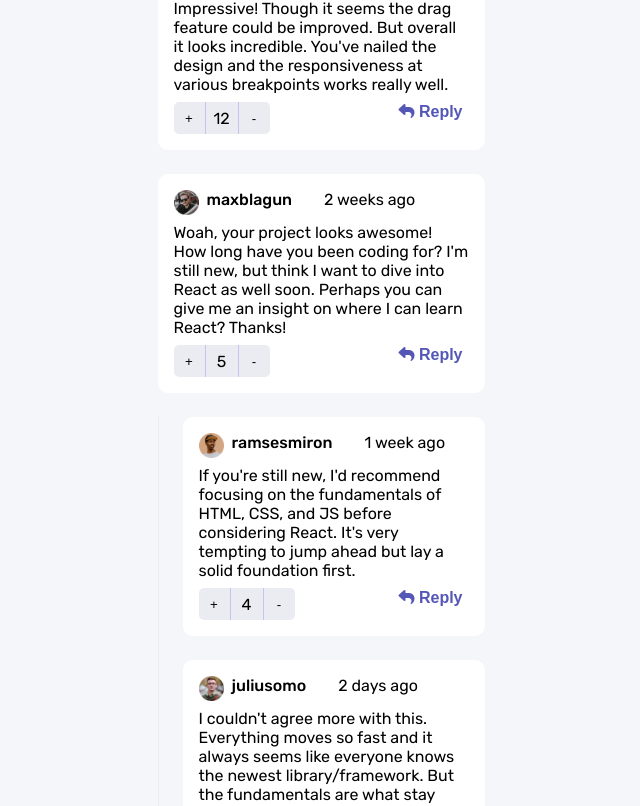
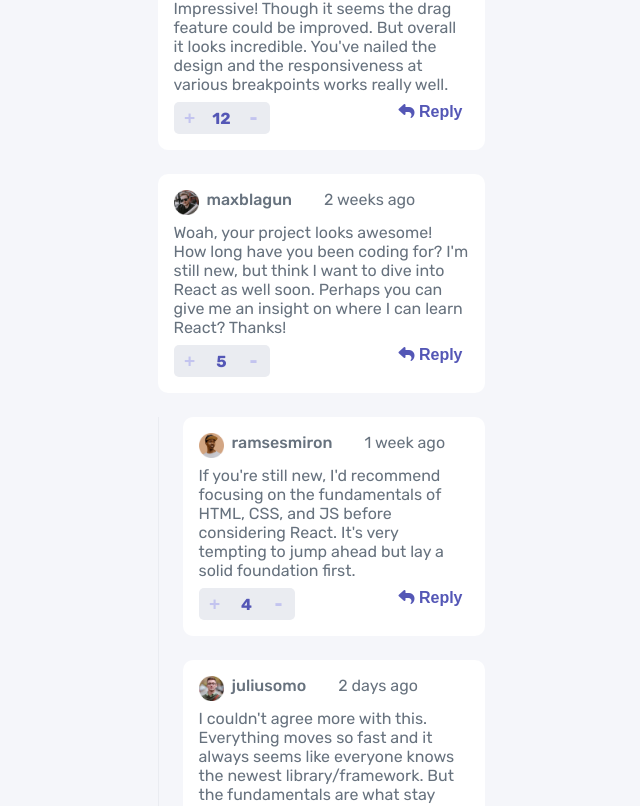
Before and after one commit to gpend/interactive-comments-section, a website: page index.html in a window 1280 px wide. Shown: the part 106-912 px from the top of the page, without its empty margins (319-959 px from the left). Drawn offline with Linux system fonts and the light colour scheme.

Commit message:
reorg, add comments

```diff
--- a/script.js
+++ b/script.js
@@ -1,23 +1,29 @@
+/*
+1. Fetching the data.json file from the server.
+2. Parsing the JSON data into a JavaScript object.
+3. Displaying the comments in the comment section.
+4. Displaying the current user’s information in the user section.
+*/
 fetch('./data.json')
   .then((response) => response.json())
   .then((data) => {
-    document.querySelector('.user-section').innerHTML = getUserBlockHTML(
-      data.currentUser
-    );
-
     document.querySelector('.comment-section').innerHTML = displayComments(
       data.comments,
       data.currentUser
     );
+
+    document.querySelector('.user-section').innerHTML = getUserBlockHTML(
+      data.currentUser
+    );
   });
 
-function getUserBlockHTML(userInfo) {
-  const html = `<img src='${userInfo.image.webp}' alt='user pic'/>
-                    <textarea name="add-comment">add a comment</textarea>
-                    <button class='comment-submit'>send</button>`;
-
-  return html;
-}
+/**
+ * It takes in a comment object and a current user object and returns a string of
+ * HTML.
+ * @param commentData - the comment object
+ * @param currentUser - The user that is currently logged in.
+ * @returns A string of HTML.
+ */
 
 function getCommentHTML(commentData, currentUser) {
   const html = `<div class="comment-card--header">
@@ -34,22 +40,39 @@ function getCommentHTML(commentData, currentUser) {
                 <div class="comment-card--body">${commentData.content}</div>
                 <div class="comment-card--footer">
                     <div class="comment-card--footer__score-controls">
-                        <button class="comment-card--footer__score-plus"> + </button>
+                        <button class="comment-card--footer__score-plus">+</button>
                         <div class="comment-card--footer__score">${
                           commentData.score
                         }</div>
-                        <button class="comment-card--footer__score-minus"> - </button>
+                        <button class="comment-card--footer__score-minus">-</button>
                     </div>
                     <div class="comment-card--footer__comment-controls">
                        ${getFooterButton(commentData, currentUser)}
                     </div>
                 </div>`;
 
-  // add delete and edit button to current users comments
-  //add reply button to other users comments
   return html;
 }
 
+/**
+ * If the comment's user is not the current user, return a reply button, otherwise
+ * return a delete and edit button
+ * @param comment - the comment object
+ * @param currentUser - The user that is currently logged in.
+ * @returns A string of HTML.
+ */
+function getFooterButton(comment, currentUser) {
+  return comment.user.username != currentUser.username
+    ? '<button class="reply-button"><i class="fa-solid fa-reply"></i> Reply</button>'
+    : '<button class="delete-button"><i class="fa-solid fa-trash-can"></i> Delete</button> <button class="edit-button"><i class="fa-solid fa-pen"></i> Edit</button>';
+}
+
+/**
+ * It takes a list of comments and replies, and returns a string of HTML.
+ * @param data - an array of comments
+ * @param currentUser - The user that is currently logged in.
+ * @returns A string of HTML.
+ */
 function displayComments(data, currentUser) {
   let comments = '';
 
@@ -77,10 +100,17 @@ function displayComments(data, currentUser) {
   return comments;
 }
 
-function getFooterButton(comment, currentUser) {
-  return comment.user.username != currentUser.username
-    ? '<button class="reply-button"><i class="fa-solid fa-reply"></i> Reply</button>'
-    : '<button class="delete-button"><i class="fa-solid fa-trash-can"></i> Delete</button> <button class="edit-button"><i class="fa-solid fa-pen"></i> Edit</button>';
+/**
+ * It takes a userInfo object as an argument and returns a string of HTML.
+ * @param userInfo - The info on the currently logged in user
+ * @returns the html variable.
+ */
+function getUserBlockHTML(userInfo) {
+  const html = `<img src='${userInfo.image.webp}' alt='user pic'/>
+                    <textarea name="add-comment">add a comment</textarea>
+                    <button class='comment-submit'>send</button>`;
+
+  return html;
 }
 
 // class comment {}
--- a/style.css
+++ b/style.css
@@ -18,6 +18,7 @@ body {
   font-size: var(--Font-size-paragraph);
   font-family: 'Rubik', sans-serif;
   background-color: var(--Very-light-gray);
+  color: var(--Grayish-Blue);
 }
 
 main {
@@ -81,18 +82,29 @@ main {
   width: 2rem;
   border: none;
   background-color: var(--Light-gray);
+  font-weight: 700;
+}
+
+.comment-card--footer__score-plus,
+.comment-card--footer__score-minus {
+  font-size: larger;
+  color: var(--Light-grayish-blue);
+}
+
+.comment-card--footer__score {
+  color: var(--Moderate-blue);
 }
 
 .comment-card--footer__score-plus {
   border-top-left-radius: 5px;
   border-bottom-left-radius: 5px;
-  border-right: 1px solid var(--Light-grayish-blue);
 }
 
 .comment-card--footer__score-minus {
   border-top-right-radius: 5px;
   border-bottom-right-radius: 5px;
-  border-left: 1px solid var(--Light-grayish-blue);
+  padding-bottom: 0.5rem;
+  font-size: x-large;
 }
 
 .comment-card--footer__score {
```
